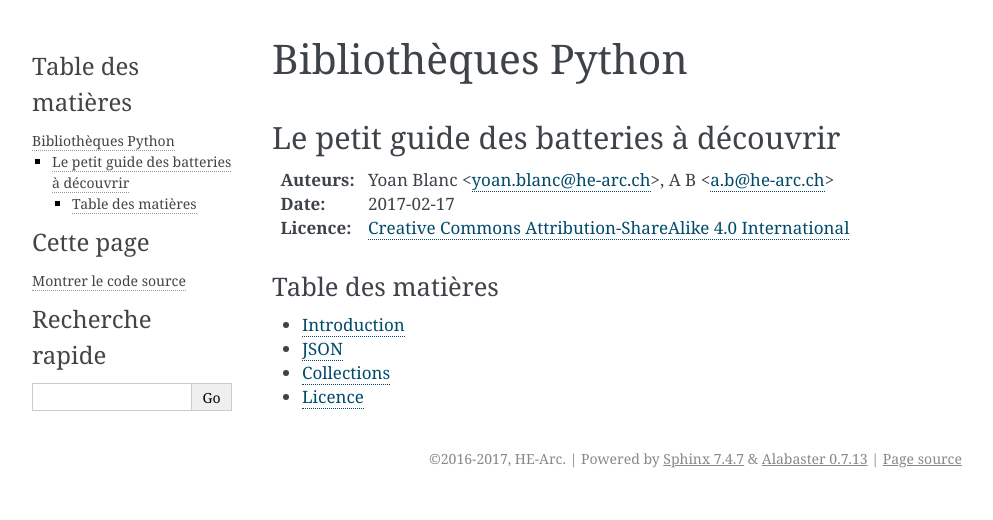
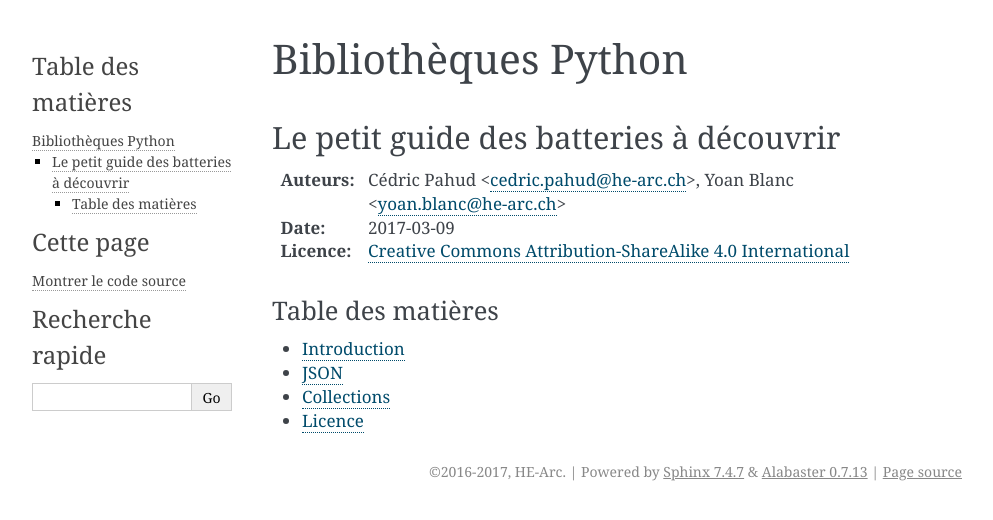
Before and after one commit to HE-Arc/livre-python, a Sphinx documentation site: the page built from source/index.rst, in a window 1280 px wide. Shown: the top 520 px of the page, without its empty margins (148-1141 px from the left). Built offline with Sphinx 7.4.7, drawn with Linux system fonts in a browser that asks for light colours.

Commit message:
Ajout de M Pahud dans la liste des auteurs.
Signed-off-by: Yoan Blanc <yoan@dosimple.ch>

```diff
--- a/source/collections/index.rst
+++ b/source/collections/index.rst
@@ -1,5 +1,6 @@
 .. _collections-tutorial:
 
 Collections
-=================
+===========
+
 Par Cédric Pahud <cedric.pahud@he-arc.ch>
--- a/source/index.rst
+++ b/source/index.rst
@@ -6,9 +6,10 @@
  Le petit guide des batteries à découvrir
 ------------------------------------------
 
-:Auteurs: Yoan Blanc <yoan.blanc@he-arc.ch>,
-          A B <a.b@he-arc.ch>
-:Date: 2017-02-17
+:Auteurs:
+          Cédric Pahud <cedric.pahud@he-arc.ch>,
+          Yoan Blanc <yoan.blanc@he-arc.ch>
+:Date: 2017-03-09
 :Licence: `Creative Commons Attribution-ShareAlike 4.0 International
           <https://creativecommons.org/licenses/by-sa/4.0/legalcode>`_
 
```
